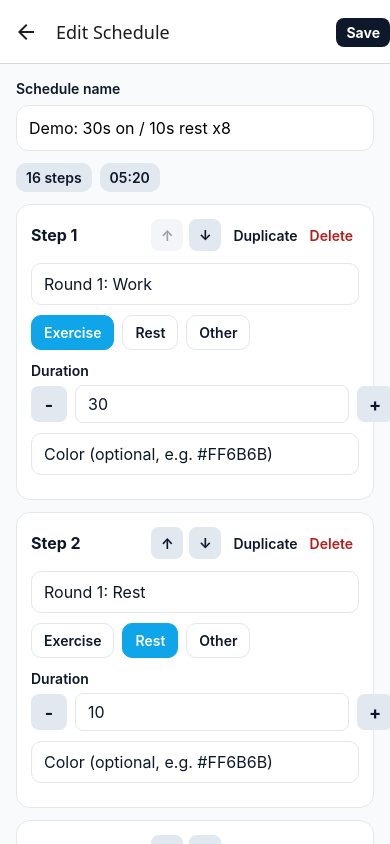
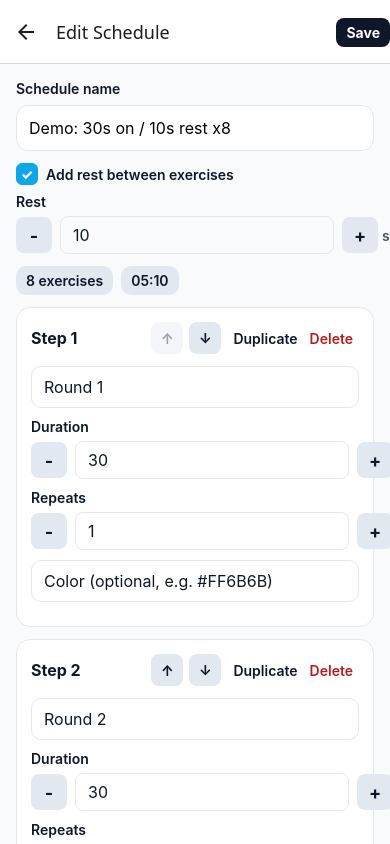
Before and after one commit to andrewyying/OneMoreSet, a React Native app: screen / in a window 390 px wide. Both pictures are taken after a click on the element 195 px from the left and 200 px from the top of the page. Built offline with nearby package versions, Linux system fonts and the light colour scheme.

Commit message:
remove rest as event type; add rest as default option

```diff
--- a/src/components/DurationInput.tsx
+++ b/src/components/DurationInput.tsx
@@ -8,11 +8,20 @@ type Props = {
   value: number;
   min?: number;
   max?: number;
+  suffix?: string;
   onChange: (value: number) => void;
   style?: StyleProp<ViewStyle>;
 };
 
-const DurationInput: React.FC<Props> = ({ label, value, min = 1, max = 3600, onChange, style }) => {
+const DurationInput: React.FC<Props> = ({
+  label,
+  value,
+  min = 1,
+  max = 3600,
+  suffix = 'sec',
+  onChange,
+  style,
+}) => {
   const adjust = (delta: number) => {
     onChange(clampDuration(value + delta, min, max));
   };
@@ -44,7 +53,7 @@ const DurationInput: React.FC<Props> = ({ label, value, min = 1, max = 3600, onC
         <Pressable style={styles.stepper} onPress={() => adjust(1)}>
           <Text style={styles.stepperText}>+</Text>
         </Pressable>
-        <Text style={styles.suffix}>sec</Text>
+        <Text style={styles.suffix}>{suffix}</Text>
       </View>
     </View>
   );
--- a/src/components/StepRow.tsx
+++ b/src/components/StepRow.tsx
@@ -1,13 +1,7 @@
 import React from 'react';
-import {
-  Pressable,
-  StyleSheet,
-  Text,
-  TextInput,
-  View,
-} from 'react-native';
+import { Pressable, StyleSheet, Text, TextInput, View } from 'react-native';
 
-import { Step, StepType } from '../types/models';
+import { Step } from '../types/models';
 import DurationInput from './DurationInput';
 
 type Props = {
@@ -20,12 +14,6 @@ type Props = {
   onDuplicate: (index: number) => void;
   onDelete: (index: number) => void;
 };
-
-const typeOptions: { value: StepType; label: string }[] = [
-  { value: 'exercise', label: 'Exercise' },
-  { value: 'rest', label: 'Rest' },
-  { value: 'other', label: 'Other' },
-];
 
 const StepRow: React.FC<Props> = ({
   step,
@@ -76,25 +64,20 @@ const StepRow: React.FC<Props> = ({
         onChangeText={(text) => setField('label', text)}
       />
 
-      <View style={styles.typeRow}>
-        {typeOptions.map((option) => {
-          const isActive = option.value === step.type;
-          return (
-            <Pressable
-              key={option.value}
-              onPress={() => setField('type', option.value)}
-              style={[styles.typePill, isActive && styles.typePillActive]}
-            >
-              <Text style={[styles.typeText, isActive && styles.typeTextActive]}>{option.label}</Text>
-            </Pressable>
-          );
-        })}
-      </View>
-
       <DurationInput
         label="Duration"
         value={step.durationSec}
         onChange={(value) => setField('durationSec', value)}
+        style={styles.duration}
+      />
+
+      <DurationInput
+        label="Repeats"
+        value={step.repeatCount}
+        min={1}
+        max={99}
+        suffix="x"
+        onChange={(value) => setField('repeatCount', value)}
         style={styles.duration}
       />
 
@@ -171,30 +154,6 @@ const styles = StyleSheet.create({
     color: '#0f172a',
     marginBottom: 10,
   },
-  typeRow: {
-    flexDirection: 'row',
-    alignItems: 'center',
-    marginBottom: 12,
-  },
-  typePill: {
-    paddingVertical: 8,
-    paddingHorizontal: 12,
-    borderRadius: 10,
-    borderWidth: 1,
-    borderColor: '#e5e7eb',
-    marginRight: 8,
-  },
-  typePillActive: {
-    backgroundColor: '#0ea5e9',
-    borderColor: '#0ea5e9',
-  },
-  typeText: {
-    color: '#0f172a',
-    fontWeight: '600',
-  },
-  typeTextActive: {
-    color: '#ffffff',
-  },
   duration: {
     marginBottom: 10,
   },
--- a/src/lib/time.ts
+++ b/src/lib/time.ts
@@ -1,4 +1,4 @@
-import { Step } from '../types/models';
+import { Schedule, Step } from '../types/models';
 
 export const clampDuration = (value: number, min = 1, max = 3600) => {
   if (!Number.isFinite(value)) {
@@ -16,5 +16,33 @@ export const formatSeconds = (totalSeconds: number) => {
   return `${minutes.toString().padStart(2, '0')}:${seconds.toString().padStart(2, '0')}`;
 };
 
-export const getTotalDuration = (steps: Step[]) =>
-  steps.reduce((sum, step) => sum + clampDuration(step.durationSec), 0);
+export type Phase = {
+  label: string;
+  durationSec: number;
+  type: 'exercise' | 'rest';
+};
+
+export const buildPhases = (schedule: Pick<Schedule, 'steps' | 'restBetweenSec'>): Phase[] => {
+  const phases: Phase[] = [];
+  const rest = clampDuration(schedule.restBetweenSec ?? 0, 0, 3600);
+
+  schedule.steps.forEach((step) => {
+    const repeats = Math.max(1, Math.floor(step.repeatCount ?? 1));
+    for (let rep = 0; rep < repeats; rep += 1) {
+      const repLabel = repeats > 1 ? `${step.label} (x${rep + 1})` : step.label;
+      phases.push({ label: repLabel, durationSec: clampDuration(step.durationSec), type: 'exercise' });
+
+      const isLastOverall =
+        rep === repeats - 1 && schedule.steps[schedule.steps.length - 1]?.id === step.id;
+
+      if (rest > 0 && !isLastOverall) {
+        phases.push({ label: 'Rest', durationSec: rest, type: 'rest' });
+      }
+    }
+  });
+
+  return phases;
+};
+
+export const getTotalDuration = (schedule: Pick<Schedule, 'steps' | 'restBetweenSec'>) =>
+  buildPhases(schedule).reduce((sum, phase) => sum + clampDuration(phase.durationSec), 0);
--- a/src/lib/timer.ts
+++ b/src/lib/timer.ts
@@ -1,4 +1,6 @@
-import { Step } from '../types/models';
+export type TimerItem = {
+  durationSec: number;
+};
 
 export type TimerStatus = 'idle' | 'running' | 'paused' | 'finished';
 
@@ -12,10 +14,10 @@ export type TimerState = {
 
 const toMs = (seconds: number) => Math.max(0, Math.round(seconds * 1000));
 
-export const getStepDurationMs = (steps: Step[], index: number) =>
+export const getStepDurationMs = (steps: TimerItem[], index: number) =>
   steps[index] ? toMs(steps[index].durationSec) : 0;
 
-export const createInitialTimerState = (steps: Step[]): TimerState => {
+export const createInitialTimerState = (steps: TimerItem[]): TimerState => {
   const firstDuration = getStepDurationMs(steps, 0);
 
   return {
@@ -27,7 +29,7 @@ export const createInitialTimerState = (steps: Step[]): TimerState => {
   };
 };
 
-export const startTimer = (steps: Step[], now: number): TimerState => {
+export const startTimer = (steps: TimerItem[], now: number): TimerState => {
   const durationMs = getStepDurationMs(steps, 0);
 
   if (!steps.length) {
@@ -49,9 +51,9 @@ export const startTimer = (steps: Step[], now: number): TimerState => {
   };
 };
 
-export const restartTimer = (steps: Step[], now: number): TimerState => startTimer(steps, now);
+export const restartTimer = (steps: TimerItem[], now: number): TimerState => startTimer(steps, now);
 
-export const pauseTimer = (state: TimerState, steps: Step[], now: number): TimerState => {
+export const pauseTimer = (state: TimerState, steps: TimerItem[], now: number): TimerState => {
   if (state.status !== 'running') {
     return state;
   }
@@ -69,7 +71,7 @@ export const pauseTimer = (state: TimerState, steps: Step[], now: number): Timer
   };
 };
 
-export const resumeTimer = (state: TimerState, steps: Step[], now: number): TimerState => {
+export const resumeTimer = (state: TimerState, steps: TimerItem[], now: number): TimerState => {
   if (state.status !== 'paused') {
     return state;
   }
@@ -87,7 +89,7 @@ export const resumeTimer = (state: TimerState, steps: Step[], now: number): Time
   };
 };
 
-export const tickTimer = (state: TimerState, steps: Step[], now: number): TimerState => {
+export const tickTimer = (state: TimerState, steps: TimerItem[], now: number): TimerState => {
   if (state.status !== 'running') {
     return state;
   }
@@ -122,7 +124,7 @@ export const tickTimer = (state: TimerState, steps: Step[], now: number): TimerS
   };
 };
 
-export const nextStep = (state: TimerState, steps: Step[], now: number): TimerState => {
+export const nextStep = (state: TimerState, steps: TimerItem[], now: number): TimerState => {
   const nextIndex = state.currentStepIndex + 1;
 
   if (nextIndex >= steps.length) {
@@ -146,7 +148,7 @@ export const nextStep = (state: TimerState, steps: Step[], now: number): TimerSt
   };
 };
 
-export const previousStep = (state: TimerState, steps: Step[], now: number): TimerState => {
+export const previousStep = (state: TimerState, steps: TimerItem[], now: number): TimerState => {
   if (!steps.length) {
     return {
       status: 'finished',
@@ -169,7 +171,7 @@ export const previousStep = (state: TimerState, steps: Step[], now: number): Tim
   };
 };
 
-export const getTotalRemainingMs = (steps: Step[], state: TimerState) => {
+export const getTotalRemainingMs = (steps: TimerItem[], state: TimerState) => {
   const futureMs = steps
     .slice(state.currentStepIndex + 1)
     .reduce((sum, step) => sum + toMs(step.durationSec), 0);
--- a/src/screens/PlayerScreen.tsx
+++ b/src/screens/PlayerScreen.tsx
@@ -6,7 +6,7 @@ import { Audio } from 'expo-av';
 import * as Haptics from 'expo-haptics';
 
 import PrimaryButton from '../components/PrimaryButton';
-import { formatSeconds } from '../lib/time';
+import { buildPhases, formatSeconds, Phase } from '../lib/time';
 import {
   createInitialTimerState,
   getTotalRemainingMs,
@@ -29,12 +29,17 @@ const PlayerScreen: React.FC<Props> = ({ navigation, route }) => {
   const { scheduleId } = route.params;
   const { schedules } = useSchedules();
   const schedule = schedules.find((item) => item.id === scheduleId);
-  const steps = schedule?.steps ?? [];
+  const phases = useMemo<Phase[]>(() => {
+    if (!schedule) {
+      return [];
+    }
+    return buildPhases({ steps: schedule.steps, restBetweenSec: schedule.restBetweenSec });
+  }, [schedule]);
   const { width } = useWindowDimensions();
   const isNarrow = width < 380;
   const timerFontSize = Math.max(48, Math.min(88, width * 0.18));
 
-  const [timerState, setTimerState] = useState<TimerState>(() => createInitialTimerState(steps));
+  const [timerState, setTimerState] = useState<TimerState>(() => createInitialTimerState(phases));
   const soundRef = useRef<Audio.Sound | null>(null);
   const lastStepIndexRef = useRef(timerState.currentStepIndex);
   const lastStatusRef = useRef<TimerStatus>(timerState.status);
@@ -85,8 +90,8 @@ const PlayerScreen: React.FC<Props> = ({ navigation, route }) => {
   }, []);
 
   useEffect(() => {
-    setTimerState(createInitialTimerState(steps));
-  }, [steps]);
+    setTimerState(createInitialTimerState(phases));
+  }, [phases]);
 
   useEffect(() => {
     if (timerState.status !== 'running') {
@@ -94,11 +99,11 @@ const PlayerScreen: React.FC<Props> = ({ navigation, route }) => {
     }
 
     const interval = setInterval(() => {
-      setTimerState((prev) => tickTimer(prev, steps, Date.now()));
+      setTimerState((prev) => tickTimer(prev, phases, Date.now()));
     }, 250);
 
     return () => clearInterval(interval);
-  }, [steps, timerState.status]);
+  }, [phases, timerState.status]);
 
   useEffect(() => {
     if (!schedule) {
@@ -124,30 +129,30 @@ const PlayerScreen: React.FC<Props> = ({ navigation, route }) => {
     }
   }, [timerState.status, triggerCue]);
 
-  const currentStep = steps[timerState.currentStepIndex];
-  const upcomingStep = steps[timerState.currentStepIndex + 1];
+  const currentStep = phases[timerState.currentStepIndex];
+  const upcomingStep = phases[timerState.currentStepIndex + 1];
   const stepDurationMs = currentStep ? currentStep.durationSec * 1000 : 0;
   const progress = stepDurationMs > 0 ? Math.min(1, 1 - timerState.remainingMs / stepDurationMs) : 0;
   const remainingSec = Math.max(0, Math.ceil(timerState.remainingMs / 1000));
   const totalRemainingSec = useMemo(
-    () => Math.max(0, Math.ceil(getTotalRemainingMs(steps, timerState) / 1000)),
-    [steps, timerState],
+    () => Math.max(0, Math.ceil(getTotalRemainingMs(phases, timerState) / 1000)),
+    [phases, timerState],
   );
 
   const handlePrimaryControl = () => {
     const now = Date.now();
     if (timerState.status === 'running') {
-      setTimerState((prev) => pauseTimer(prev, steps, now));
+      setTimerState((prev) => pauseTimer(prev, phases, now));
     } else if (timerState.status === 'paused') {
-      setTimerState((prev) => resumeTimer(prev, steps, now));
+      setTimerState((prev) => resumeTimer(prev, phases, now));
     } else {
-      setTimerState(startTimer(steps, now));
+      setTimerState(startTimer(phases, now));
     }
   };
 
-  const handleRestart = () => setTimerState(restartTimer(steps, Date.now()));
-  const handleNext = () => setTimerState((prev) => nextStep(prev, steps, Date.now()));
-  const handlePrev = () => setTimerState((prev) => previousStep(prev, steps, Date.now()));
+  const handleRestart = () => setTimerState(restartTimer(phases, Date.now()));
+  const handleNext = () => setTimerState((prev) => nextStep(prev, phases, Date.now()));
+  const handlePrev = () => setTimerState((prev) => previousStep(prev, phases, Date.now()));
 
   if (!schedule) {
     return (
@@ -167,7 +172,7 @@ const PlayerScreen: React.FC<Props> = ({ navigation, route }) => {
     <SafeAreaView style={styles.container}>
       <View style={styles.content}>
         <Text style={styles.scheduleName}>{schedule.name}</Text>
-        <Text style={styles.currentLabel}>{currentStep?.label ?? 'No steps'}</Text>
+        <Text style={styles.currentLabel}>{currentStep?.label ?? 'No exercises'}</Text>
         <View style={styles.timerRow}>
           <Text style={[styles.timerText, { fontSize: timerFontSize }]}>{formatSeconds(remainingSec)}</Text>
           {currentStep ? (
@@ -206,7 +211,7 @@ const PlayerScreen: React.FC<Props> = ({ navigation, route }) => {
             label="Prev"
             variant="secondary"
             onPress={handlePrev}
-            disabled={steps.length === 0 || timerState.currentStepIndex === 0}
+            disabled={phases.length === 0 || timerState.currentStepIndex === 0}
             style={[
               styles.controlButton,
               isNarrow ? styles.controlSpacingVertical : styles.controlSpacing,
@@ -215,7 +220,7 @@ const PlayerScreen: React.FC<Props> = ({ navigation, route }) => {
           <PrimaryButton
             label={primaryLabel}
             onPress={handlePrimaryControl}
-            disabled={steps.length === 0}
+            disabled={phases.length === 0}
             style={[
               styles.controlButton,
               isNarrow ? styles.controlSpacingVertical : styles.controlSpacing,
@@ -225,7 +230,7 @@ const PlayerScreen: React.FC<Props> = ({ navigation, route }) => {
             label="Next"
             variant="secondary"
             onPress={handleNext}
-            disabled={steps.length === 0 || timerState.currentStepIndex >= steps.length - 1}
+            disabled={phases.length === 0 || timerState.currentStepIndex >= phases.length - 1}
             style={styles.controlButton}
           />
         </View>
@@ -235,7 +240,7 @@ const PlayerScreen: React.FC<Props> = ({ navigation, route }) => {
             label="Restart"
             variant="ghost"
             onPress={handleRestart}
-            disabled={steps.length === 0}
+            disabled={phases.length === 0}
             style={isNarrow ? styles.controlSpacingVertical : styles.controlSpacing}
           />
           <PrimaryButton label="Quit" variant="ghost" onPress={() => navigation.goBack()} />
--- a/src/screens/ScheduleEditorScreen.tsx
+++ b/src/screens/ScheduleEditorScreen.tsx
@@ -19,6 +19,7 @@ import { NativeStackScreenProps } from '@react-navigation/native-stack';
 
 import PrimaryButton from '../components/PrimaryButton';
 import StepRow from '../components/StepRow';
+import DurationInput from '../components/DurationInput';
 import { generateId } from '../lib/ids';
 import { clampDuration, formatSeconds, getTotalDuration } from '../lib/time';
 import { useSchedules } from '../store/schedules';
@@ -34,6 +35,8 @@ const ScheduleEditorScreen: React.FC<Props> = ({ navigation, route }) => {
 
   const [name, setName] = useState(schedule?.name ?? '');
   const [steps, setSteps] = useState<Step[]>(schedule?.steps ?? []);
+  const [restEnabled, setRestEnabled] = useState(Boolean(schedule?.restBetweenSec));
+  const [restBetweenSec, setRestBetweenSec] = useState<number>(schedule?.restBetweenSec ?? 0);
   const [error, setError] = useState<string | null>(null);
   const initializedRef = useRef(false);
 
@@ -41,11 +44,16 @@ const ScheduleEditorScreen: React.FC<Props> = ({ navigation, route }) => {
     if (schedule && !initializedRef.current) {
       setName(schedule.name);
       setSteps(schedule.steps);
+      setRestBetweenSec(schedule.restBetweenSec ?? 0);
+      setRestEnabled(Boolean(schedule.restBetweenSec));
       initializedRef.current = true;
     }
   }, [schedule]);
 
-  const totalDuration = useMemo(() => getTotalDuration(steps), [steps]);
+  const totalDuration = useMemo(
+    () => getTotalDuration({ steps, restBetweenSec: restEnabled ? restBetweenSec : 0 }),
+    [restBetweenSec, restEnabled, steps],
+  );
 
   const handleSave = useCallback(() => {
     const sanitizedSteps = steps
@@ -53,7 +61,7 @@ const ScheduleEditorScreen: React.FC<Props> = ({ navigation, route }) => {
         ...step,
         label: step.label.trim() || `Step ${index + 1}`,
         durationSec: clampDuration(step.durationSec),
-        type: step.type,
+        repeatCount: Math.max(1, step.repeatCount),
         color: step.color?.trim() || undefined,
       }))
       .filter((step) => step.durationSec >= 1);
@@ -66,9 +74,13 @@ const ScheduleEditorScreen: React.FC<Props> = ({ navigation, route }) => {
     setError(null);
 
     const nextName = name.trim() || 'Untitled';
-    updateSchedule(scheduleId, { name: nextName, steps: sanitizedSteps });
+    updateSchedule(scheduleId, {
+      name: nextName,
+      steps: sanitizedSteps,
+      restBetweenSec: restEnabled ? clampDuration(restBetweenSec, 0) : 0,
+    });
     navigation.goBack();
-  }, [name, navigation, scheduleId, steps, updateSchedule]);
+  }, [name, navigation, restBetweenSec, restEnabled, scheduleId, steps, updateSchedule]);
 
   useLayoutEffect(() => {
     navigation.setOptions({
@@ -127,8 +139,8 @@ const ScheduleEditorScreen: React.FC<Props> = ({ navigation, route }) => {
       {
         id: generateId('step'),
         label: `Step ${prev.length + 1}`,
-        type: 'exercise',
         durationSec: 30,
+        repeatCount: 1,
       },
     ]);
   }, []);
@@ -153,8 +165,27 @@ const ScheduleEditorScreen: React.FC<Props> = ({ navigation, route }) => {
           onChangeText={setName}
         />
 
+        <View style={styles.restRow}>
+          <Pressable onPress={() => setRestEnabled((prev) => !prev)} style={styles.checkboxRow}>
+            <View style={[styles.checkbox, restEnabled && styles.checkboxChecked]}>
+              {restEnabled ? <Text style={styles.checkboxMark}>✓</Text> : null}
+            </View>
+            <Text style={styles.checkboxLabel}>Add rest between exercises</Text>
+          </Pressable>
+          {restEnabled ? (
+            <DurationInput
+              label="Rest"
+              value={restBetweenSec}
+              min={1}
+              max={600}
+              onChange={setRestBetweenSec}
+              style={styles.restInput}
+            />
+          ) : null}
+        </View>
+
         <View style={styles.summaryRow}>
-          <Text style={styles.summaryBadge}>{steps.length} steps</Text>
+          <Text style={styles.summaryBadge}>{steps.length} exercises</Text>
           <Text style={styles.summaryBadge}>{formatSeconds(totalDuration)}</Text>
         </View>
 
@@ -231,6 +262,39 @@ const styles = StyleSheet.create({
   addButton: {
     marginTop: 4,
   },
+  restRow: {
+    marginBottom: 12,
+  },
+  checkboxRow: {
+    flexDirection: 'row',
+    alignItems: 'center',
+  },
+  checkbox: {
+    width: 22,
+    height: 22,
+    borderRadius: 6,
+    borderWidth: 1,
+    borderColor: '#cbd5e1',
+    alignItems: 'center',
+    justifyContent: 'center',
+    marginRight: 8,
+    backgroundColor: '#fff',
+  },
+  checkboxChecked: {
+    backgroundColor: '#0ea5e9',
+    borderColor: '#0ea5e9',
+  },
+  checkboxMark: {
+    color: '#fff',
+    fontWeight: '800',
+  },
+  checkboxLabel: {
+    fontWeight: '600',
+    color: '#0f172a',
+  },
+  restInput: {
+    marginTop: 8,
+  },
   footerSpace: {
     height: 32,
   },
--- a/src/screens/ScheduleListScreen.tsx
+++ b/src/screens/ScheduleListScreen.tsx
@@ -29,12 +29,13 @@ const ScheduleListScreen: React.FC<Props> = ({ navigation }) => {
   const handleCreateSchedule = () => {
     const newId = createSchedule({
       name: 'New Schedule',
+      restBetweenSec: 0,
       steps: [
         {
           id: generateId('step'),
           label: 'Step 1',
-          type: 'exercise',
           durationSec: 30,
+          repeatCount: 1,
         },
       ],
     });
@@ -64,7 +65,8 @@ const ScheduleListScreen: React.FC<Props> = ({ navigation }) => {
   };
 
   const renderItem: ListRenderItem<Schedule> = ({ item }) => {
-    const totalDuration = getTotalDuration(item.steps);
+    const totalDuration = getTotalDuration({ steps: item.steps, restBetweenSec: item.restBetweenSec });
+    const exerciseCount = item.steps.reduce((sum, step) => sum + Math.max(1, step.repeatCount), 0);
 
     return (
       <Pressable
@@ -76,7 +78,7 @@ const ScheduleListScreen: React.FC<Props> = ({ navigation }) => {
             {item.name}
           </Text>
           <Text style={styles.cardMeta}>
-            {item.steps.length} steps · {formatSeconds(totalDuration)}
+            {exerciseCount} exercises · {formatSeconds(totalDuration)}
           </Text>
         </View>
         <View style={styles.cardActions}>
--- a/src/store/schedules.tsx
+++ b/src/store/schedules.tsx
@@ -10,7 +10,7 @@ import React, {
 
 import { generateId } from '../lib/ids';
 import { clampDuration } from '../lib/time';
-import { Schedule, ScheduleDraft, ScheduleUpdate, Step, StepType } from '../types/models';
+import { Schedule, ScheduleDraft, ScheduleUpdate, Step } from '../types/models';
 import { loadSchedulesFromStorage, saveSchedulesToStorage } from './storage';
 
 type SchedulesStatus = 'loading' | 'ready' | 'error';
@@ -50,14 +50,11 @@ function schedulesReducer(state: State, action: Action): State {
   }
 }
 
-const isStepType = (value: unknown): value is StepType =>
-  value === 'exercise' || value === 'rest' || value === 'other';
-
 const sanitizeStep = (step: Partial<Step>, index: number): Step => ({
   id: typeof step.id === 'string' && step.id.trim() ? step.id : generateId('step'),
   label: typeof step.label === 'string' && step.label.trim() ? step.label.trim() : `Step ${index + 1}`,
-  type: isStepType(step.type) ? step.type : 'other',
   durationSec: clampDuration(typeof step.durationSec === 'number' ? step.durationSec : 1),
+  repeatCount: Math.max(1, Math.floor(typeof step.repeatCount === 'number' ? step.repeatCount : 1)),
   color: typeof step.color === 'string' && step.color.trim() ? step.color : undefined,
 });
 
@@ -83,6 +80,7 @@ const sanitizeSchedule = (
         ? schedule.name.trim()
         : `Schedule ${fallbackIndex + 1}`,
     steps,
+    restBetweenSec: clampDuration(typeof schedule.restBetweenSec === 'number' ? schedule.restBetweenSec : 0, 0),
     createdAt: typeof schedule.createdAt === 'number' ? schedule.createdAt : now,
     updatedAt: typeof schedule.updatedAt === 'number' ? schedule.updatedAt : now,
   };
@@ -103,14 +101,14 @@ const createSampleSchedule = (): Schedule => {
   const steps: Step[] = [];
 
   for (let round = 1; round <= 8; round += 1) {
-    steps.push(sanitizeStep({ label: `Round ${round}: Work`, type: 'exercise', durationSec: 30 }, steps.length));
-    steps.push(sanitizeStep({ label: `Round ${round}: Rest`, type: 'rest', durationSec: 10 }, steps.length));
+    steps.push(sanitizeStep({ label: `Round ${round}`, durationSec: 30, repeatCount: 1 }, steps.length));
   }
 
   return {
     id: generateId('schedule'),
     name: 'Demo: 30s on / 10s rest x8',
     steps,
+    restBetweenSec: 10,
     createdAt: now,
     updatedAt: now,
   };
--- a/src/types/models.ts
+++ b/src/types/models.ts
@@ -1,10 +1,8 @@
-export type StepType = 'exercise' | 'rest' | 'other';
-
 export type Step = {
   id: string;
   label: string;
-  type: StepType;
   durationSec: number;
+  repeatCount: number;
   color?: string;
 };
 
@@ -12,6 +10,7 @@ export type Schedule = {
   id: string;
   name: string;
   steps: Step[];
+  restBetweenSec: number;
   createdAt: number;
   updatedAt: number;
 };
@@ -19,6 +18,7 @@ export type Schedule = {
 export type ScheduleDraft = {
   name: string;
   steps: Step[];
+  restBetweenSec?: number;
 };
 
 export type ScheduleUpdate = Partial<ScheduleDraft>;
```
Also changed, not shown: 2 other files (tests, documents, lock files or other folders).
